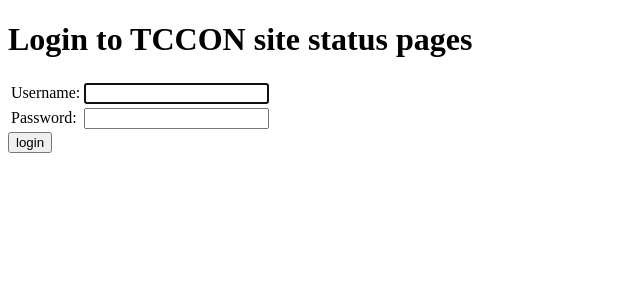
After one commit to TCCON/tccon-qc-email, a Django app: page /accounts/login/ in a window 1280 px wide. The commit adds this page. Shown: the top 300 px of the page, without its empty margins (0-640 px from the left). Run offline with Django 3.2, Linux system fonts and the light colour scheme.

Commit message:
Basic login/logout setup

```diff
--- a/carbackend/carbackend/urls.py
+++ b/carbackend/carbackend/urls.py
@@ -19,4 +19,5 @@ from django.urls import path, include
 urlpatterns = [
     path('opstat/', include('opstat.urls')),
     path('admin/', admin.site.urls),
+    path('accounts/', include('django.contrib.auth.urls')),
 ]
--- /dev/null
+++ b/carbackend/opstat/templates/registration/login.html
@@ -0,0 +1,40 @@
+<!DOCTYPE html>
+<html lang="en">
+<head>
+    <meta charset="UTF-8">
+    <title>Login to TCCON site status</title>
+</head>
+<body>
+    <h1>Login to TCCON site status pages</h1>
+
+    {% if form.errors %}
+    <p>Your username and password didn't match. Please try again.</p>
+    {% endif %}
+
+    {% if next %}
+        {% if user.is_authenticated %}
+        <p>Your account doesn't have access to this page. To proceed,
+        please login with an account that has access.</p>
+        {% else %}
+        <p>Please login to see this page.</p>
+        {% endif %}
+    {% endif %}
+
+    <form method="post" action="{% url 'login' %}">
+    {% csrf_token %}
+    <table>
+    <tr>
+        <td>{{ form.username.label_tag }}</td>
+        <td>{{ form.username }}</td>
+    </tr>
+    <tr>
+        <td>{{ form.password.label_tag }}</td>
+        <td>{{ form.password }}</td>
+    </tr>
+    </table>
+
+    <input type="submit" value="login">
+    <input type="hidden" name="next" value="{{ next }}">
+    </form>
+</body>
+</html>
--- a/carbackend/opstat/views.py
+++ b/carbackend/opstat/views.py
@@ -2,7 +2,7 @@ import traceback
 
 from django.db import transaction, Error as DBError
 from django.http import HttpResponse, HttpResponseRedirect
-from django.shortcuts import render, get_object_or_404
+from django.shortcuts import render, get_object_or_404, redirect, reverse
 from django.urls import reverse
 from django.utils import timezone as tz
 from .models import SiteStatus, SiteStatusHistory
@@ -11,7 +11,7 @@ from .models import SiteStatus, SiteStatusHistory
 # Create your views here.
 def index(request, addn_message=None):
     site_info = SiteStatus.objects.all()
-    context = {'site_info': site_info, 'date': tz.now()}
+    context = {'site_info': site_info, 'date': tz.now(), 'user': request.user}
     if addn_message:
         context['message'] = addn_message
     return render(request, 'opstat/index.html', context=context)
```
Also changed, not shown: carbackend/opstat/templates/opstat/index.html (+10 -0 lines).
